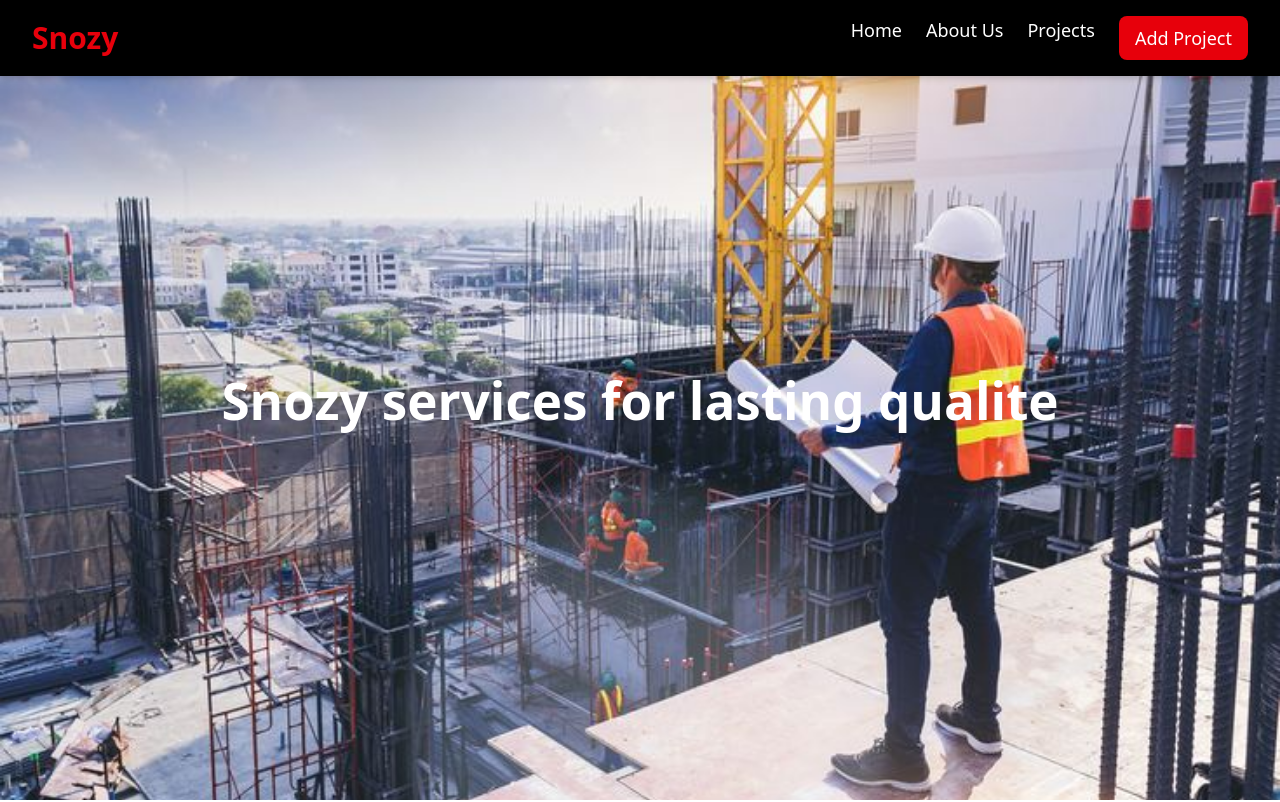
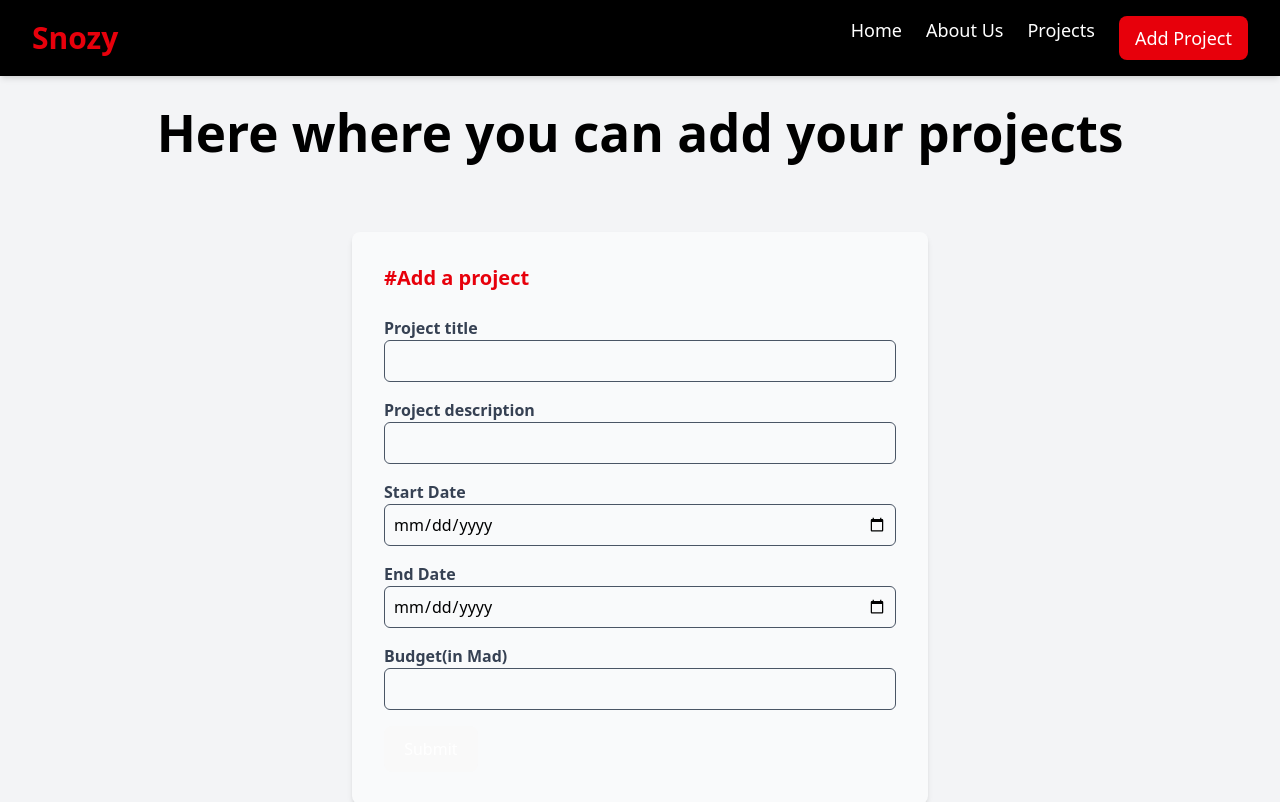
Before and after one commit to wiamerz/construction_site, a React (Vite) app in the folder frontend/: page /gestion in a window 1280 px wide. Shown: the top 802 px of the page. Built offline with nearby package versions, Linux system fonts and the light colour scheme.

Commit message:
page de gestion de projet

```diff
--- a/frontend/package.json
+++ b/frontend/package.json
@@ -11,6 +11,7 @@
   },
   "dependencies": {
     "@tailwindcss/vite": "^4.0.14",
+    "lucide-react": "^0.483.0",
     "react": "^19.0.0",
     "react-dom": "^19.0.0",
     "react-router-dom": "^7.4.0",
--- a/frontend/src/App.jsx
+++ b/frontend/src/App.jsx
@@ -2,16 +2,19 @@ import React from 'react';
 import { BrowserRouter as Router, Routes, Route } from 'react-router-dom';
 import Navbar from './component/Navbar';
 import Home from './component/Home';
+import Gestion from './component/Gestion';
 
 
 
 
 const App = () => {
   return (
-    <div>
-      {/* <Navbar/> */}
-      <Home/>
-    </div>
+  <Router>
+    <Routes>
+      <Route path='/' element={<Home/>} />
+      <Route path='/gestion' element={<Gestion/>}/>
+    </Routes>
+  </Router>
   )
 }
 
--- /dev/null
+++ b/frontend/src/component/Gestion.jsx
@@ -0,0 +1,100 @@
+import React, { useState } from 'react';
+import Navbar from './Navbar';
+
+function Gestion() {
+  const [formData, setFormData] = useState({
+    title: '',
+    description: '',
+    startdate: '',
+    enddate: '',
+    budget: ''
+
+  });
+
+  const handleChange = (e) => {
+    setFormData({
+      ...formData,
+      [e.target.name]: e.target.value
+    });
+  };
+
+  return (
+    <>
+      <Navbar />
+      <div className="flex flex-col items-center justify-center min-h-screen bg-gray-100 p-6">
+
+        <h1 className="text-3xl font-bold text-black m-10 p-10 text-center mb-8">
+          Here where you can add your projects
+        </h1>
+
+
+        <div className="bg-gray-50 rounded-lg shadow-md p-8 text-black w-full max-w-xl">
+          <h2 className="text-xl font-semibold flex text-red-600 items-center gap-2 mb-6">
+            #Add a project
+          </h2>
+          <label htmlFor="startdate" className="text-gray-700 font-semibold">Project title</label>
+          <form className="space-y-4">
+            <input
+              type="text"
+              name="title"
+              value={formData.title}
+              onChange={handleChange}
+              className="w-full p-2 border border-gray-600 rounded-md"
+            />
+             <label htmlFor="startdate" className="text-gray-700 font-semibold">Project description</label>
+            <input
+              type="text"
+              name="description"
+              value={formData.description}
+              onChange={handleChange}
+              className="w-full p-2 border border-gray-600 rounded-md"
+            />
+           <label htmlFor="startdate" className="text-gray-700 font-semibold">Start Date</label>
+            <input
+              type="date"
+              name="startdate"
+              value={formData.startdate}
+              onChange={handleChange}
+              className="w-full p-2 border border-gray-600 rounded-md"
+            />
+             <label htmlFor="startdate" className="text-gray-700 font-semibold">End Date</label>
+            <input
+                type="date"
+                name="enddate"
+                value={formData.enddate}
+                onChange={handleChange}
+                className="w-full p-2 border border-gray-600 rounded-md"
+                />
+
+            <label htmlFor="startdate" className="text-gray-700 font-semibold">Budget(in Mad)</label>
+            <input
+              type="number"
+              name="budget"
+              value={formData.budget}
+              onChange={handleChange}
+              className="w-full p-2 border border-gray-600 rounded-md"
+            />
+
+
+
+            <button
+              type="submit"
+              className=" flex justify-end items-end bg-red-600 text-white py-2 font-semibold hover:bg-red-700 transition"
+            >
+              Submit
+            </button>
+          </form>
+
+        </div>
+        <button
+              type="submit"
+              className=" m-3 flex justify-end items-end bg-red-600 text-white py-2 font-semibold hover:bg-red-700 transition"
+            >
+             Add tasks
+            </button>
+      </div>
+    </>
+  );
+}
+
+export default Gestion;
--- a/frontend/src/component/Home.jsx
+++ b/frontend/src/component/Home.jsx
@@ -20,7 +20,7 @@ const Home = () => {
   </div>
 
 
-{/* -------------------------about u-----------------------*/}
+{/* -------------------------about us-----------------------*/}
   <div className='text-2xl m-15 font-bold text-red-600 flex justify-start items-center'>
      # About us
   </div>
--- /dev/null
+++ b/frontend/src/component/Sidebar.jsx
@@ -0,0 +1,37 @@
+import { Link } from "react-router-dom";
+
+const Sidebar = () => {
+  return (
+    <div className="w-64 bg-black text-white h-screen p-4">
+      <h2 className="text-2xl font-bold mb-6 text-white">Project gestion</h2>
+      <ul className="space-y-4">
+        <li>
+          <Link
+            to="/Home"
+            className="block p-2 hover:bg-gray-700 rounded transition duration-300"
+          >
+            Home
+          </Link>
+        </li>
+        <li>
+          <Link
+            to=""
+            className="block p-2 hover:bg-gray-700 rounded transition duration-300"
+          >
+            Add projects
+          </Link>
+        </li>
+        <li>
+          <Link
+            to=""
+            className="block p-2 hover:bg-gray-700 rounded transition duration-300"
+          >
+           Add tasks
+          </Link>
+        </li>
+      </ul>
+    </div>
+  );
+};
+
+export default Sidebar;
--- a/frontend/src/index.css
+++ b/frontend/src/index.css
@@ -36,7 +36,6 @@ button {
   font-size: 1em;
   font-weight: 500;
   font-family: inherit;
-  background-color: #1a1a1a;
   cursor: pointer;
   transition: border-color 0.25s;
 }
```
Also changed, not shown: 2 other files (tests, documents, lock files or other folders).
